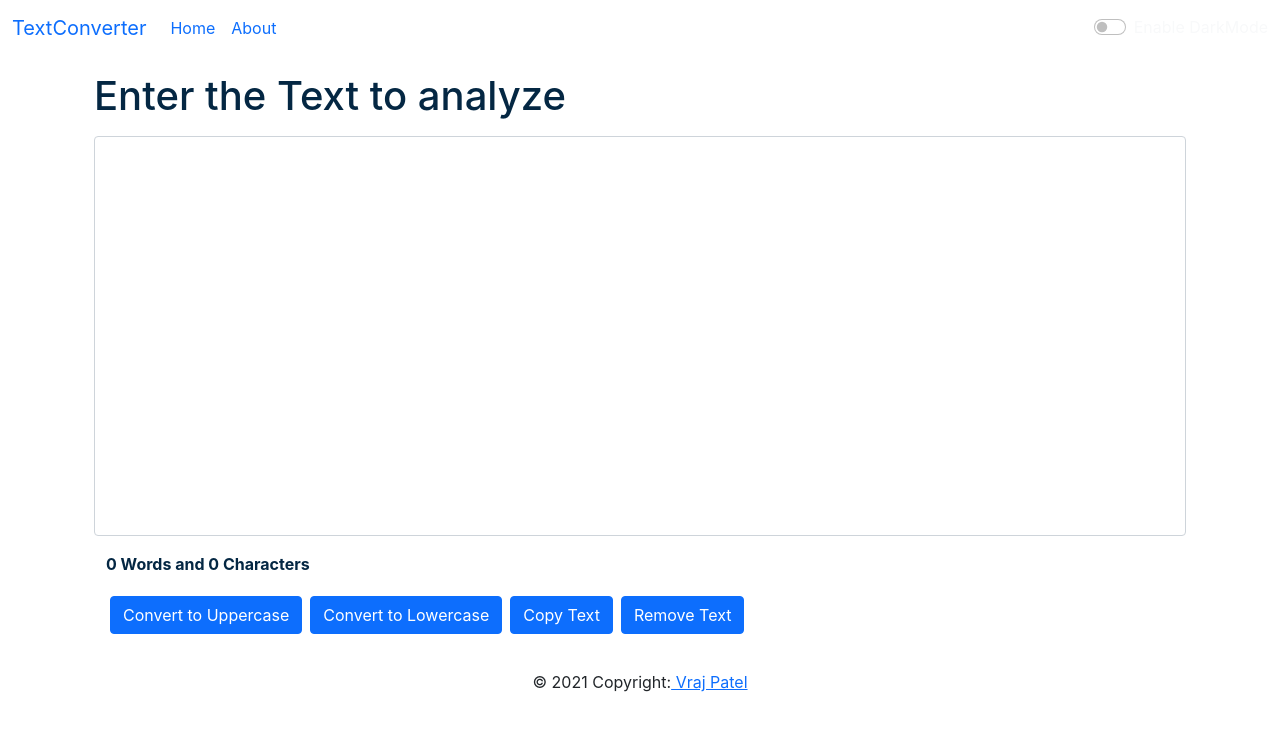
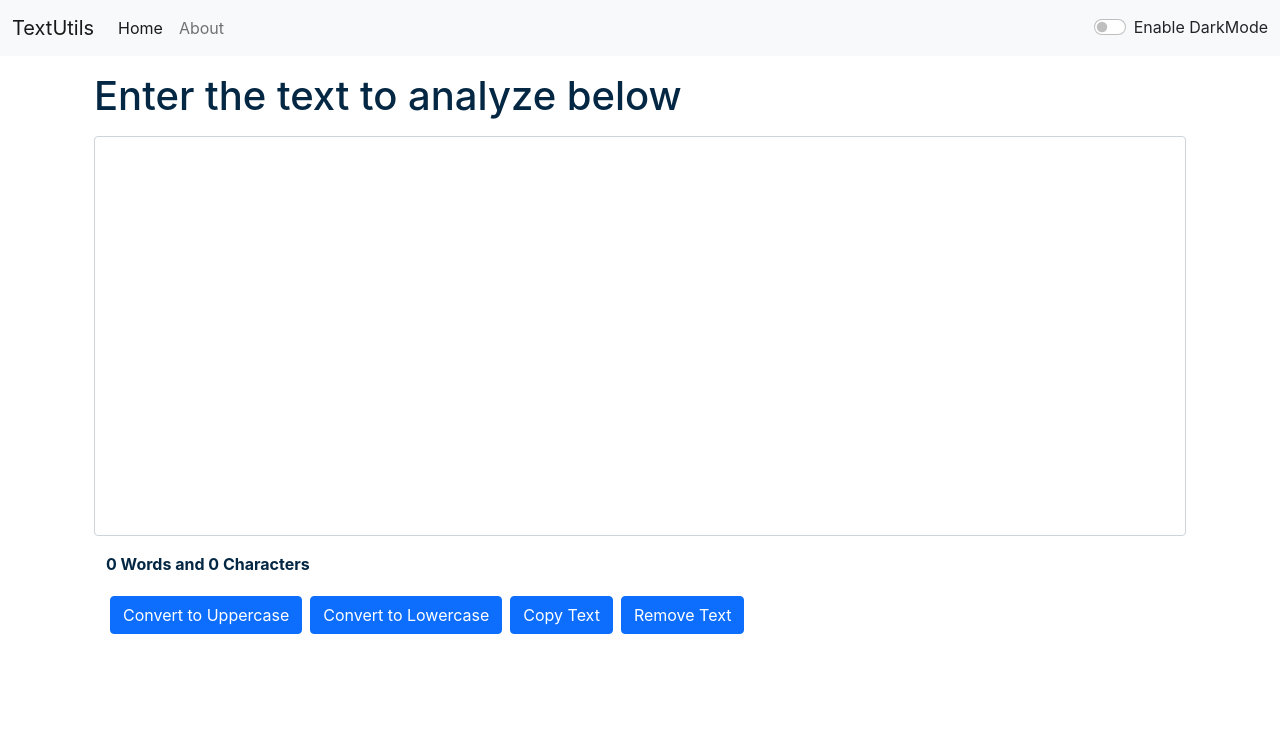
Before and after one commit to vrajkmrpatel/ReactWebsite, a React (Create React App) app: page / in a window 1280 px wide. Shown: the top 730 px of the page. Built offline with nearby package versions, Linux system fonts and the light colour scheme.

Commit message:
Update App.js

```diff
--- a/src/App.js
+++ b/src/App.js
@@ -1,22 +1,30 @@
-// import logo from "./logo.svg";
-import "./App.css";
-import Navbar from "./components/Navbar";
-import TextForm from "./components/TextForm";
-import Footer from "./components/Footer";
+import './App.css';
+import Navbar from './components/Navbar';
+import TextForm from './components/TextForm';
+import React, { useState } from 'react';
 
 
 function App() {
-  // const [text, setText] = useState('Enter text here');
+  const [mode, setMode] = useState('light'); // Whether dark mode is enabled or not
+
+  const toggleMode = ()=>{
+    if(mode === 'light'){
+      setMode('dark');
+      document.body.style.backgroundColor = '#042743';
+    }
+    else{
+      setMode('light');
+      document.body.style.backgroundColor = 'white';
+    }
+  }
   return (
     <>
-
-    <Navbar title="TextConverter"/>
-      <div className="container my-3">
-          <TextForm heading ="Enter the Text to analyze"/>
-      </div>
-      <div className="container my-3">
-        <Footer/>
-      </div>
+    {/* <Navbar title="TextUtils" aboutText="About TextUtils" /> */}
+    {/* <Navbar/> */}
+    <Navbar title="TextUtils" mode={mode} toggleMode={toggleMode} />
+    <div className="container my-3">
+    <TextForm heading="Enter the text to analyze below" mode={mode}/>
+    </div>
     </>
   );
 }
```
